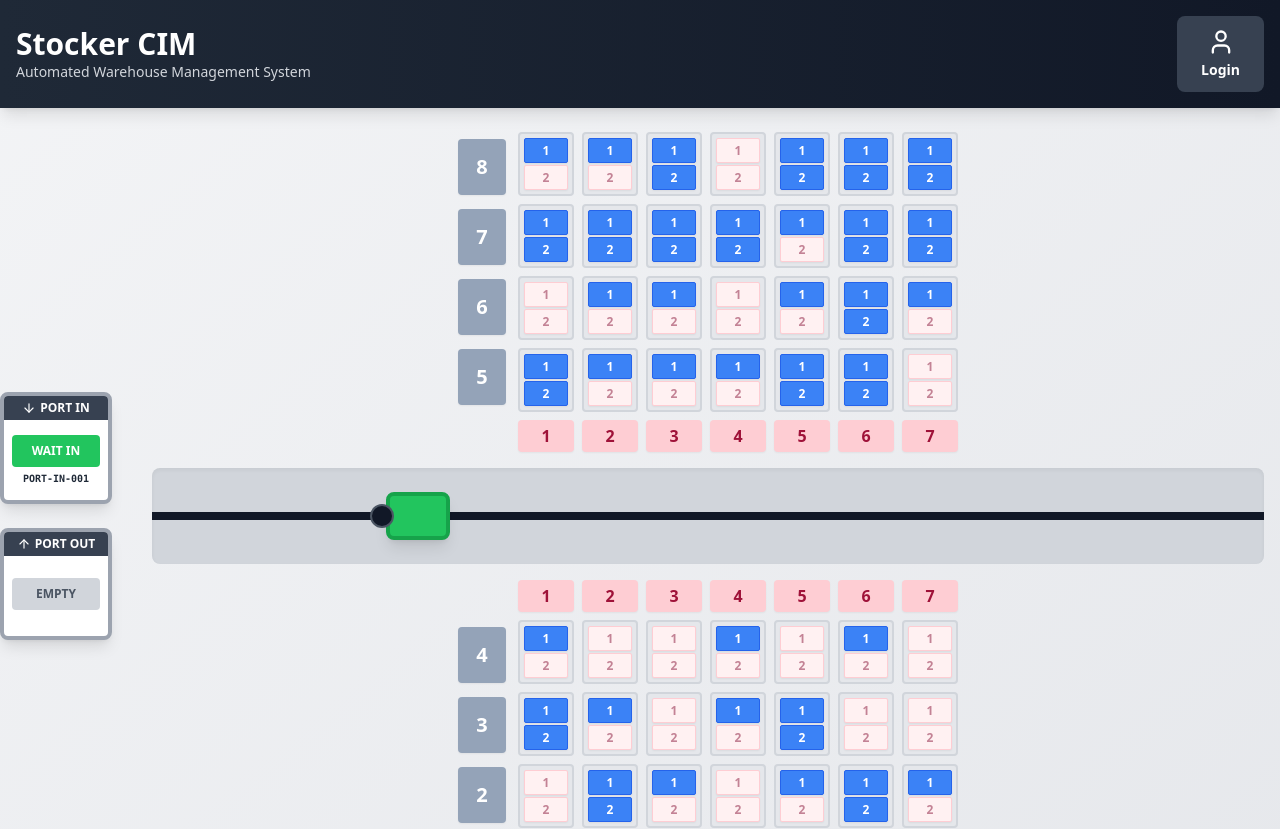
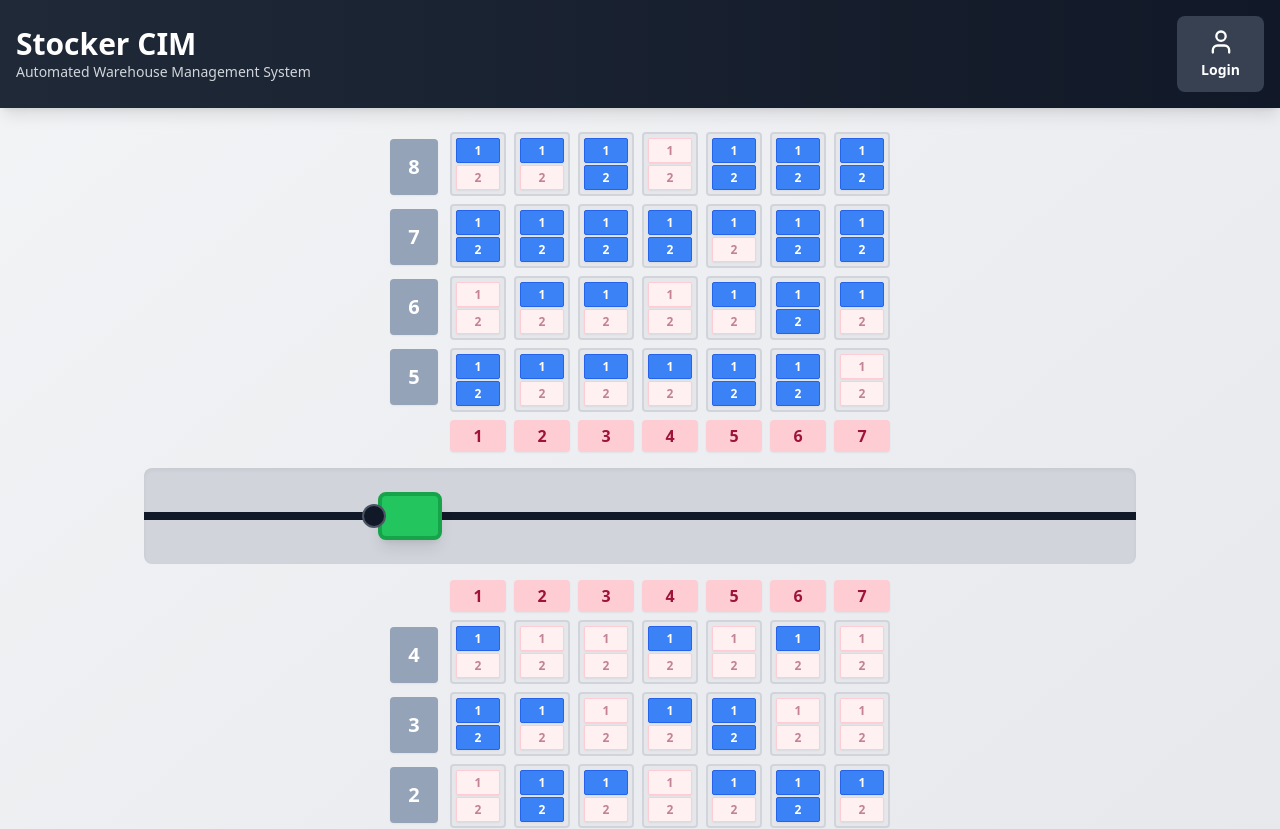
Before and after one commit to rrrozzaq/sto-cim, a React (Create React App) app: page / in a window 1280 px wide. Shown: the top 829 px of the page. Built offline with nearby package versions, Linux system fonts and the light colour scheme.

Commit message:
Updated .gitignore

```diff
--- a/src/App.tsx
+++ b/src/App.tsx
@@ -31,13 +31,11 @@ type AnimationStage =
   | "carrier-moving-with-arm";
 
 interface PendingMove {
-  fromCol?: number;
-  fromRow?: number;
-  fromShelf?: "deep" | "front";
-  fromPort?: 'in' | 'out';
-  toCol?: number;
-  toRow?: number;
-  toPort?: 'in' | 'out';
+  fromCol: number;
+  fromRow: number;
+  fromShelf: "deep" | "front";
+  toCol: number;
+  toRow: number;
   carrierId: string;
 }
 
@@ -80,11 +78,6 @@ function App() {
   const [pendingMove, setPendingMove] = useState<PendingMove | null>(null);
   const [dragOverCell, setDragOverCell] = useState<{ column: number; row: number; } | null>(null);
 
-  // Port States
-  const [portIn, setPortIn] = useState<Carrier | null>(null);
-  const [portOut, setPortOut] = useState<Carrier | null>(null);
-  const [dragOverPort, setDragOverPort] = useState<'in' | 'out' | null>(null);
-
   // State untuk Carrier yang sedang diklik detailnya
   const [selectedCarrierData, setSelectedCarrierData] = useState<{
     carrier: Carrier;
@@ -122,13 +115,6 @@ function App() {
       }
     }
     setRacks(initialRacks);
-
-    // Initialize Port with dummy carrier
-    setPortIn({
-      id: 'PORT-IN-001',
-      entryTime: new Date(Date.now() - 300000),
-      isProhibited: false,
-    });
 
     // Dummy Logs & Alarms
     setMovementLogs([{
@@ -188,10 +174,6 @@ function App() {
   const handleCarrierSave = (updatedCarrier: Carrier) => {
     if (!selectedCarrierData) return;
     const { col, row, shelf } = selectedCarrierData.pos;
-
-    if (updatedCarrier.id === "PORT-MAINTENANCE") {
-      return;
-    }
 
     setRacks(prev => prev.map(r => {
       if (r.column === col && r.row === row) {
@@ -260,7 +242,7 @@ function App() {
     const dragDataString = e.dataTransfer.getData("application/json");
     if (!dragDataString) return;
 
-    const dragData = JSON.parse(dragDataString);
+    const { column: fromCol, row: fromRow, shelf: fromShelf, carrierId } = JSON.parse(dragDataString);
 
     // Cek rak tujuan
     const destRack = racks.find((r) => r.column === toCol && r.row === toRow);
@@ -270,41 +252,20 @@ function App() {
       return;
     }
 
-    if (dragData.fromPort) {
     setPendingMove({
-        fromPort: dragData.fromPort,
+      fromCol,
+      fromRow,
+      fromShelf,
       toCol,
       toRow,
-        carrierId: dragData.carrierId
+      carrierId
     });
-    } else {
-      setPendingMove({
-        fromCol: dragData.column,
-        fromRow: dragData.row,
-        fromShelf: dragData.shelf,
-        toCol,
-        toRow,
-        carrierId: dragData.carrierId
-      });
-    }
-
     setIsMoveConfirmOpen(true);
     setDragOverCell(null);
   };
 
   const handleConfirmMove = () => {
     if (!pendingMove) return;
-
-    if (pendingMove.toPort === 'out') {
-      removeCarrierFromSource(pendingMove);
-      setIsMoveConfirmOpen(false);
-      setPendingMove(null);
-      return;
-    }
-
-    if (pendingMove.fromPort && pendingMove.toCol !== undefined && pendingMove.toRow !== undefined) {
-      moveFromPortToRack(pendingMove);
-    } else if (pendingMove.fromCol !== undefined && pendingMove.fromRow !== undefined && pendingMove.fromShelf !== undefined && pendingMove.toCol !== undefined && pendingMove.toRow !== undefined) {
     executeCarrierMovement(
       pendingMove.fromCol,
       pendingMove.fromRow,
@@ -312,146 +273,8 @@ function App() {
       pendingMove.toCol,
       pendingMove.toRow
     );
-    }
-
     setIsMoveConfirmOpen(false);
     setPendingMove(null);
-  };
-
-  // --- HANDLERS: PORT DRAG & DROP ---
-  const handlePortDragStart = (e: React.DragEvent, type: 'in' | 'out') => {
-    if (isAnimating) { e.preventDefault(); return; }
-    if (!craneStatus.isOnline) {
-      alert("Crane is offline. Please turn it on in the Maintenance menu.");
-      e.preventDefault();
-      return;
-    }
-
-    const carrier = type === 'in' ? portIn : portOut;
-    if (!carrier || carrier.isProhibited) {
-      e.preventDefault();
-      if (carrier?.isProhibited) {
-        alert(`Carrier ${carrier.id} is PROHIBITED. Cannot move.`);
-      }
-      return;
-    }
-
-    const dragData = JSON.stringify({ fromPort: type, carrierId: carrier.id });
-    e.dataTransfer.setData("application/json", dragData);
-  };
-
-  const handlePortDragOver = (e: React.DragEvent) => {
-    e.preventDefault();
-  };
-
-  const handlePortDrop = (e: React.DragEvent, type: 'in' | 'out') => {
-    e.preventDefault();
-    const dragDataString = e.dataTransfer.getData("application/json");
-    if (!dragDataString) return;
-
-    const dragData = JSON.parse(dragDataString);
-
-    if (type === 'out') {
-      setPendingMove({
-        ...dragData,
-        toPort: 'out',
-        carrierId: dragData.carrierId
-      });
-      setIsMoveConfirmOpen(true);
-      setDragOverPort(null);
-      return;
-    }
-
-    if (type === 'in' && !portIn) {
-      if (dragData.fromPort) {
-        const carrier = dragData.fromPort === 'out' ? portOut : null;
-        if (carrier) {
-          setPortIn(carrier);
-          if (dragData.fromPort === 'out') setPortOut(null);
-        }
-      } else if (dragData.column !== undefined) {
-        const sourceRack = racks.find(r => r.column === dragData.column && r.row === dragData.row);
-        const carrier = dragData.shelf === 'deep' ? sourceRack?.deepShelf : sourceRack?.frontShelf;
-        if (carrier) {
-          setPortIn(carrier);
-          setRacks(prev => prev.map(r => {
-            if (r.column === dragData.column && r.row === dragData.row) {
-              return { ...r, [dragData.shelf === 'deep' ? 'deepShelf' : 'frontShelf']: null };
-            }
-            return r;
-          }));
-        }
-      }
-    }
-    setDragOverPort(null);
-  };
-
-  const handlePortCarrierClick = (carrier: Carrier | null, type: 'in' | 'out') => {
-    const targetCarrier = carrier || {
-      id: "PORT-MAINTENANCE",
-      entryTime: new Date(),
-      isProhibited: false,
-      prohibitedBy: null,
-      prohibitReason: ""
-    };
-    setSelectedCarrierData({ carrier: targetCarrier, pos: { col: 0, row: 0, shelf: 'deep' } });
-    setDetailModalOpen(true);
-  };
-
-  const removeCarrierFromSource = (move: PendingMove) => {
-    if (move.fromPort) {
-      if (move.fromPort === 'in') setPortIn(null);
-      if (move.fromPort === 'out') setPortOut(null);
-    } else if (move.fromCol !== undefined && move.fromRow !== undefined && move.fromShelf !== undefined) {
-      setRacks(prev => prev.map(r => {
-        if (r.column === move.fromCol && r.row === move.fromRow) {
-          return { ...r, [move.fromShelf === 'deep' ? 'deepShelf' : 'frontShelf']: null };
-        }
-        return r;
-      }));
-    }
-
-    const newLog: MovementLog = {
-      id: Date.now().toString(),
-      carrierId: move.carrierId,
-      fromColumn: move.fromCol || 0,
-      fromRow: move.fromRow || 0,
-      toColumn: 0,
-      toRow: 0,
-      timestamp: new Date(),
-      status: 'completed'
-    };
-    setMovementLogs(prev => [newLog, ...prev]);
-  };
-
-  const moveFromPortToRack = async (move: PendingMove) => {
-    if (!move.fromPort || move.toCol === undefined || move.toRow === undefined) return;
-
-    const carrier = move.fromPort === 'in' ? portIn : portOut;
-    if (!carrier) return;
-
-    if (move.fromPort === 'in') setPortIn(null);
-    if (move.fromPort === 'out') setPortOut(null);
-
-    setRacks(prev => prev.map(r => {
-      if (r.column === move.toCol && r.row === move.toRow) {
-        const targetShelf = r.deepShelf === null ? 'deepShelf' : 'frontShelf';
-        return { ...r, [targetShelf]: carrier };
-      }
-      return r;
-    }));
-
-    const newLog: MovementLog = {
-      id: Date.now().toString(),
-      carrierId: carrier.id,
-      fromColumn: 0,
-      fromRow: 0,
-      toColumn: move.toCol,
-      toRow: move.toRow,
-      timestamp: new Date(),
-      status: 'completed'
-    };
-    setMovementLogs(prev => [newLog, ...prev]);
   };
 
   // --- CORE LOGIC: ANIMASI PERPINDAHAN ---
@@ -557,25 +380,10 @@ function App() {
 
   const getMoveDetailsForModal = () => {
     if (!pendingMove) return null;
-
-    let fromStr = '';
-    if (pendingMove.fromPort) {
-      fromStr = `Port ${pendingMove.fromPort.toUpperCase()}`;
-    } else {
-      fromStr = `Col ${pendingMove.fromCol}, Row ${pendingMove.fromRow}`;
-    }
-
-    let toStr = '';
-    if (pendingMove.toPort) {
-      toStr = `Port ${pendingMove.toPort.toUpperCase()}`;
-    } else {
-      toStr = `Col ${pendingMove.toCol}, Row ${pendingMove.toRow}`;
-    }
-
     return {
       carrierId: pendingMove.carrierId,
-      from: fromStr,
-      to: toStr,
+      from: `Col ${pendingMove.fromCol}, Row ${pendingMove.fromRow}`,
+      to: `Col ${pendingMove.toCol}, Row ${pendingMove.toRow}`,
     };
   };
 
@@ -609,14 +417,7 @@ function App() {
           carrierColor={carrierColor}
           targetRow={targetRow}
           isCarryingOnArm={isCarryingOnArm}
-          onCarrierClick={handleCarrierClick}
-          portIn={portIn}
-          portOut={portOut}
-          onPortDragStart={handlePortDragStart}
-          onPortDragOver={handlePortDragOver}
-          onPortDrop={handlePortDrop}
-          dragOverPort={dragOverPort}
-          onPortCarrierClick={handlePortCarrierClick}
+          onCarrierClick={handleCarrierClick} // Prop baru untuk klik detail
         />
       )}
       {activeMenu === "maintenance" && (
--- a/src/components/MainScreen.tsx
+++ b/src/components/MainScreen.tsx
@@ -1,7 +1,5 @@
 import { RackGrid } from './RackGrid.tsx';
 import { Crane } from './Crane.tsx';
-import { Port } from './Port.tsx';
-import { AnimatedArrow } from './AnimatedArrow.tsx';
 import { Rack, CraneStatus, Carrier } from '../types/stocker';
 
 interface MainScreenProps {
@@ -16,13 +14,6 @@ interface MainScreenProps {
   targetRow: number | null;
   isCarryingOnArm: boolean;
   onCarrierClick: (carrier: Carrier | null, col: number, row: number, shelf: 'deep' | 'front') => void;
-  portIn: Carrier | null;
-  portOut: Carrier | null;
-  onPortDragStart: (e: React.DragEvent, type: 'in' | 'out') => void;
-  onPortDragOver: (e: React.DragEvent) => void;
-  onPortDrop: (e: React.DragEvent, type: 'in' | 'out') => void;
-  dragOverPort: 'in' | 'out' | null;
-  onPortCarrierClick: (carrier: Carrier | null, type: 'in' | 'out') => void;
 }
 
 export function MainScreen({
@@ -36,63 +27,17 @@ export function MainScreen({
   carrierColor,
   targetRow,
   isCarryingOnArm,
-  onCarrierClick,
-  portIn,
-  portOut,
-  onPortDragStart,
-  onPortDragOver,
-  onPortDrop,
-  dragOverPort,
-  onPortCarrierClick
+  onCarrierClick
 }: MainScreenProps) {
 
   // Array kolom 1-7
   const cols = Array.from({ length: 7 }, (_, i) => i + 1);
 
-  const showArrow = animationStage !== 'idle' && (
-    animationStage === 'picking-up' ||
-    animationStage === 'lifting' ||
-    animationStage === 'lowering' ||
-    animationStage === 'placing'
-  );
+  return (
+    <div className="flex-1 flex flex-col items-center justify-center gap-4 py-6 w-full max-w-5xl mx-auto overflow-hidden">
 
-  const arrowDirection = (animationStage === 'picking-up' || animationStage === 'lifting')
-    ? 'to-crane'
-    : 'from-crane';
-
-  return (
-    <div className="flex-1 flex items-center justify-center gap-6 py-6 w-full max-w-7xl mx-auto overflow-hidden">
-
-      {/* === PORT IN & PORT OUT (LEFT SIDE) === */}
-      <div className="flex flex-col gap-6 items-center">
-        <Port
-          type="in"
-          carrier={portIn}
-          onDragStart={onPortDragStart}
-          onDragOver={onPortDragOver}
-          onDrop={onPortDrop}
-          isDragOver={dragOverPort === 'in'}
-          onCarrierClick={onPortCarrierClick}
-        />
-        <Port
-          type="out"
-          carrier={portOut}
-          onDragStart={onPortDragStart}
-          onDragOver={onPortDragOver}
-          onDrop={onPortDrop}
-          isDragOver={dragOverPort === 'out'}
-          onCarrierClick={onPortCarrierClick}
-        />
-      </div>
-
-      {/* === MAIN RACK AREA === */}
-      <div className="flex-1 flex flex-col items-center justify-center gap-4 relative">
-
-        {/* Animated Arrow */}
-        <AnimatedArrow isActive={showArrow} direction={arrowDirection} />
-
-        {/* === BAGIAN ATAS (RAK 5-8) === */}
-        <div className="flex flex-col gap-2">
+      {/* === BAGIAN ATAS (RAK 5-8) === */}
+      <div className="flex flex-col gap-2">
         <RackGrid
           racks={racks}
           columns={7}
@@ -149,7 +94,6 @@ export function MainScreen({
           onCarrierClick={onCarrierClick}
         />
       </div>
-      </div>
     </div>
   );
 }
--- a/src/types/stocker.ts
+++ b/src/types/stocker.ts
@@ -41,8 +41,3 @@ export interface Alarm {
   isActive: boolean;
   createdAt: Date;
 }
-
-export interface PortState {
-  portIn: Carrier | null;
-  portOut: Carrier | null;
-}
```
Also changed, not shown: 2 other files (tests, documents, lock files or other folders). Lines whose indentation alone changed are shown as unchanged.
